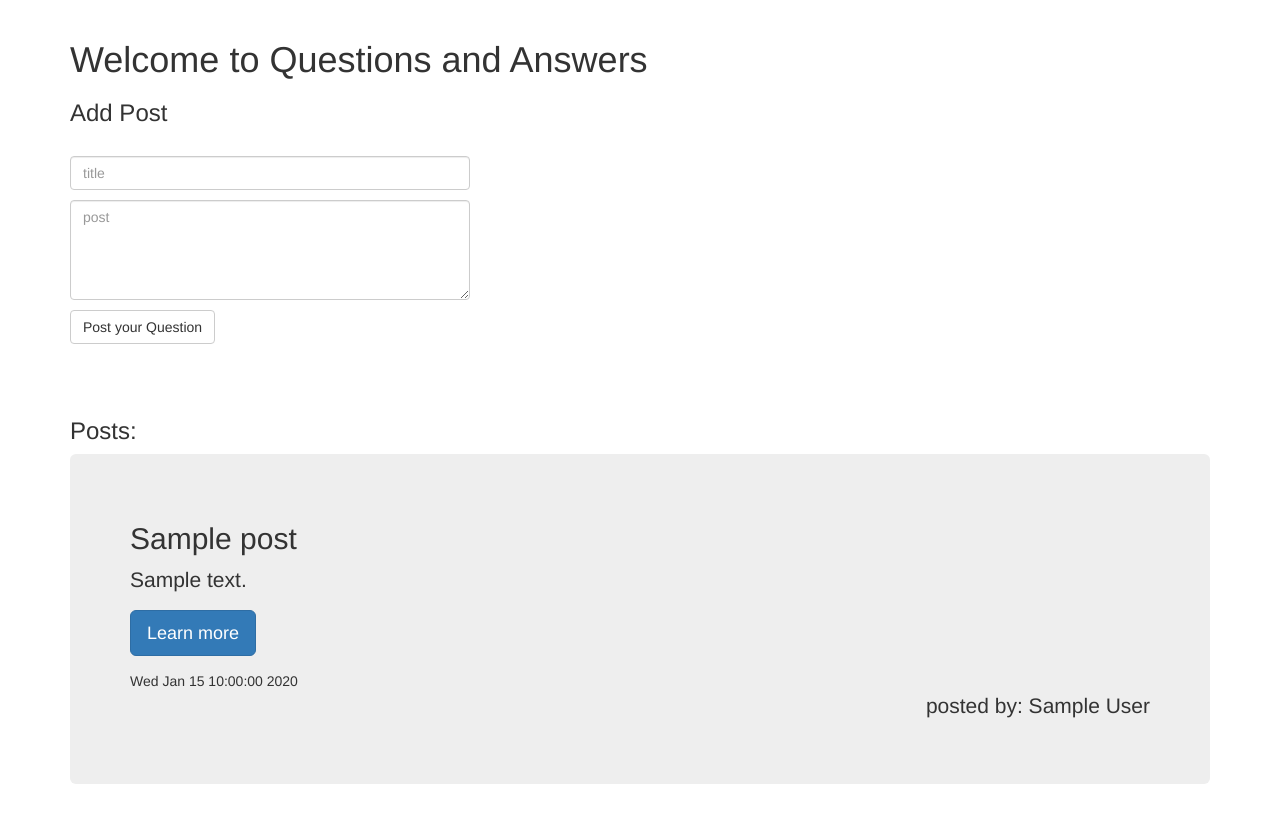
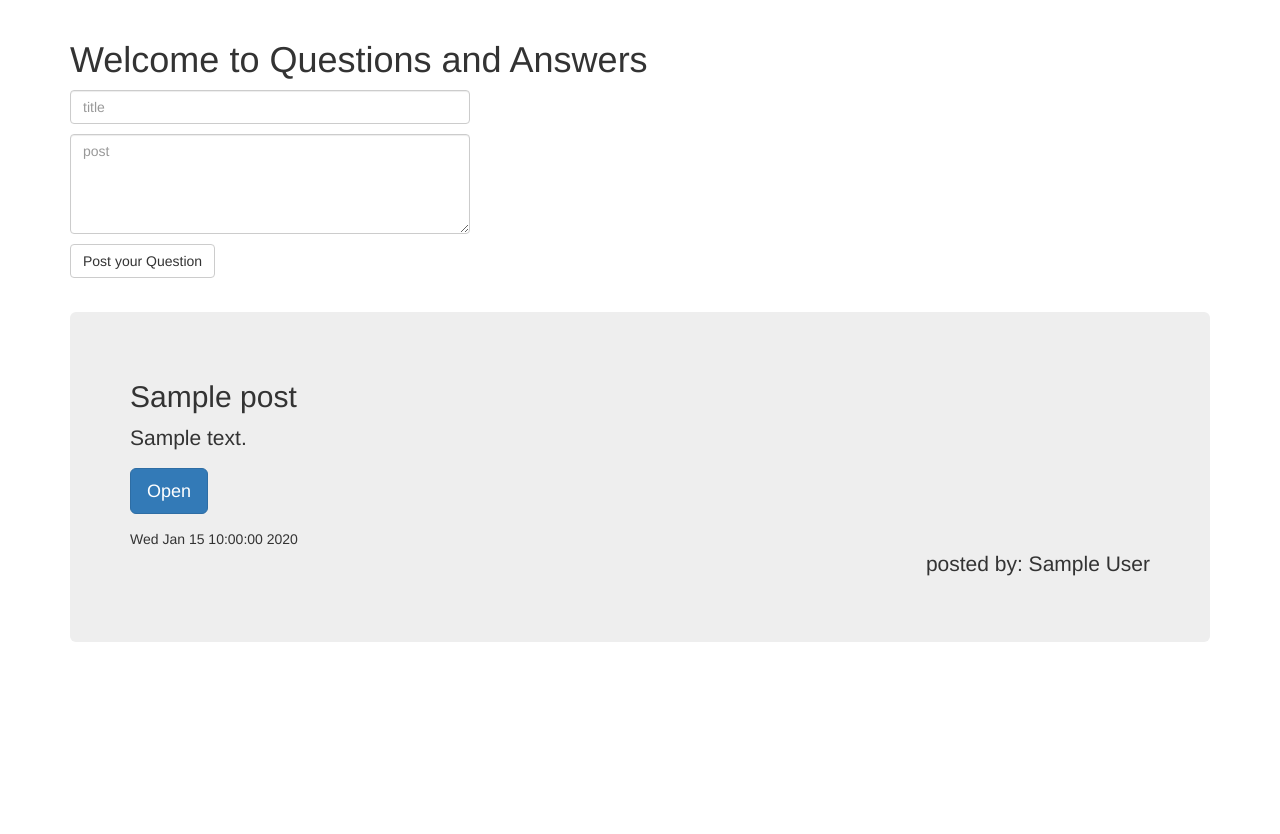
Before and after one commit to dimaosa/Flask_QA_app, a Flask app: page / in a window 1280 px wide. Shown: the part 52-886 px from the top of the page. After the commit the page ends 694 px from the top, so only its background shows below. Run offline with Flask 2, Linux system fonts and the light colour scheme; a user stored in the database is signed in; tables that the repository leaves empty hold one stand-in row (values such as "Sample post"); some libraries are stand-ins or nearby versions.

Commit message:
correct mistakes

```diff
--- a/project/home/templates/index.html
+++ b/project/home/templates/index.html
@@ -3,9 +3,6 @@
 <h1>Welcome to Questions and Answers</h2>
 
   {% if current_user.is_authenticated() %}
-  <h3>Add Post</h3>
-  <br>
-
 
   <form class="form-register" role="form" method="post" action="">
     {{ form.csrf_token }}
@@ -43,13 +40,12 @@
 </p>
 
 {% endif %}
-<br><br>
-<h3>Posts:</h3>
+<br>
 {% for post in posts %}
 <div class="jumbotron">
   <h2>{{ post.title }}</h2>
   <p>{{ post.description }}</p>
-  <p><a class="btn btn-primary btn-lg" href="/post/{{ post.id }}" role="button">Learn more</a></p>
+  <p><a class="btn btn-primary btn-lg" href="/post/{{ post.id }}" role="button">Open</a></p>
   <span>{{ post.pub_date.ctime() }}</span>
   <p class="text-right">posted by: {{ post.author.name }}</p>
 </div>
--- a/project/home/templates/post.html
+++ b/project/home/templates/post.html
@@ -3,7 +3,7 @@
 <div class="jumbotron">
   <h2>{{ post.title }}</h2>
   <p>{{ post.description }}</p>
-  <p><a class="btn btn-primary btn-lg" href="/post/{{ post.id }}" role="button">Learn more</a></p>
+
   <span>{{ post.pub_date.ctime() }}</span>
   <p class="text-right">posted by: {{ post.author.name }}</p>
 </div>
@@ -20,7 +20,7 @@
         {% endif %}
       </span>
     </p>
-    <button class="btn btn-default disabled" type="submit">Post</button>
+    <button class="btn btn-primary disabled" type="submit">Post</button>
 </form>
 
 {% for answer in post.answers %}
--- a/project/home/templates/welcome.html
+++ /dev/null
@@ -1,6 +0,0 @@
-{% extends "base.html" %}
-{% block content %}
-<h1>Welcome to Flask!</h2>
-    <br>
-    <p>Click <a href="/">here</a> to go home.</p>
-{% endblock content %}
--- a/project/home/views.py
+++ b/project/home/views.py
@@ -13,7 +13,10 @@ home_blueprint = Blueprint(
     template_folder='templates'
 )
 
-### routes ###
+
+################
+#### routes ####
+################
 @home_blueprint.route('/post/<int:post_id>', methods=['GET', 'POST'])
 def show_post(post_id):
 
@@ -45,7 +48,3 @@ def home():
  	posts = db.session.query(BlogPost).all()
  	posts = reversed(posts)
 	return render_template("index.html", form=form, posts=posts)
-
-@home_blueprint.route('/welcome')
-def welcome():
-	return render_template("welcome.html")
```
Also changed, not shown: project/users/views.py (+9 -15 lines).
